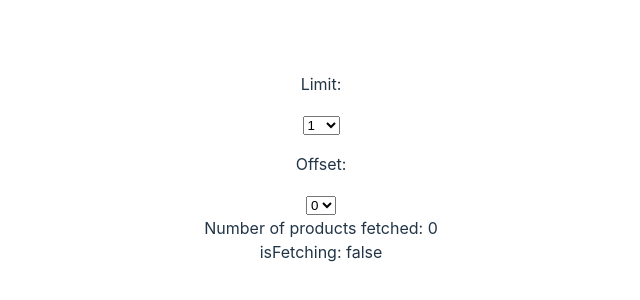
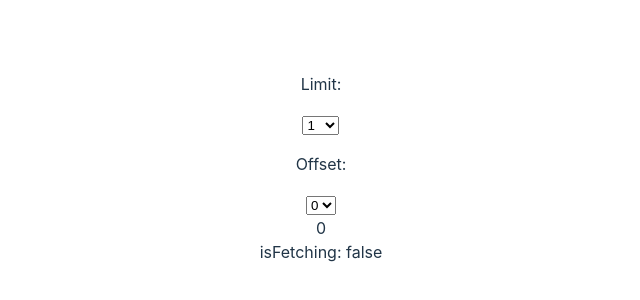
Before and after one commit to maxtkarlsson/jk-se, a React (Vite) app: page /products in a window 1280 px wide. Shown: the part 240-540 px from the top of the page, without its empty margins (319-959 px from the left). Built offline with nearby package versions, Linux system fonts and the light colour scheme; no server answers.

Commit message:
(fix): Add conditional rendering

```diff
--- a/src/components/ProductsPage/ProductsPage.tsx
+++ b/src/components/ProductsPage/ProductsPage.tsx
@@ -44,7 +44,9 @@ export const ProductsPage = () => {
           <option value="4">4</option>
         </select>
       </div>
-      <div>Number of products fetched: {data.products.length}</div>
+      {data.products.length && (
+        <div>Number of products fetched: {data.products.length}</div>
+      )}
       <div>isFetching: {JSON.stringify(isFetching)}</div>
       {status === "fulfilled" && <ProductList productList={data.products} />}
       <div></div>
```
